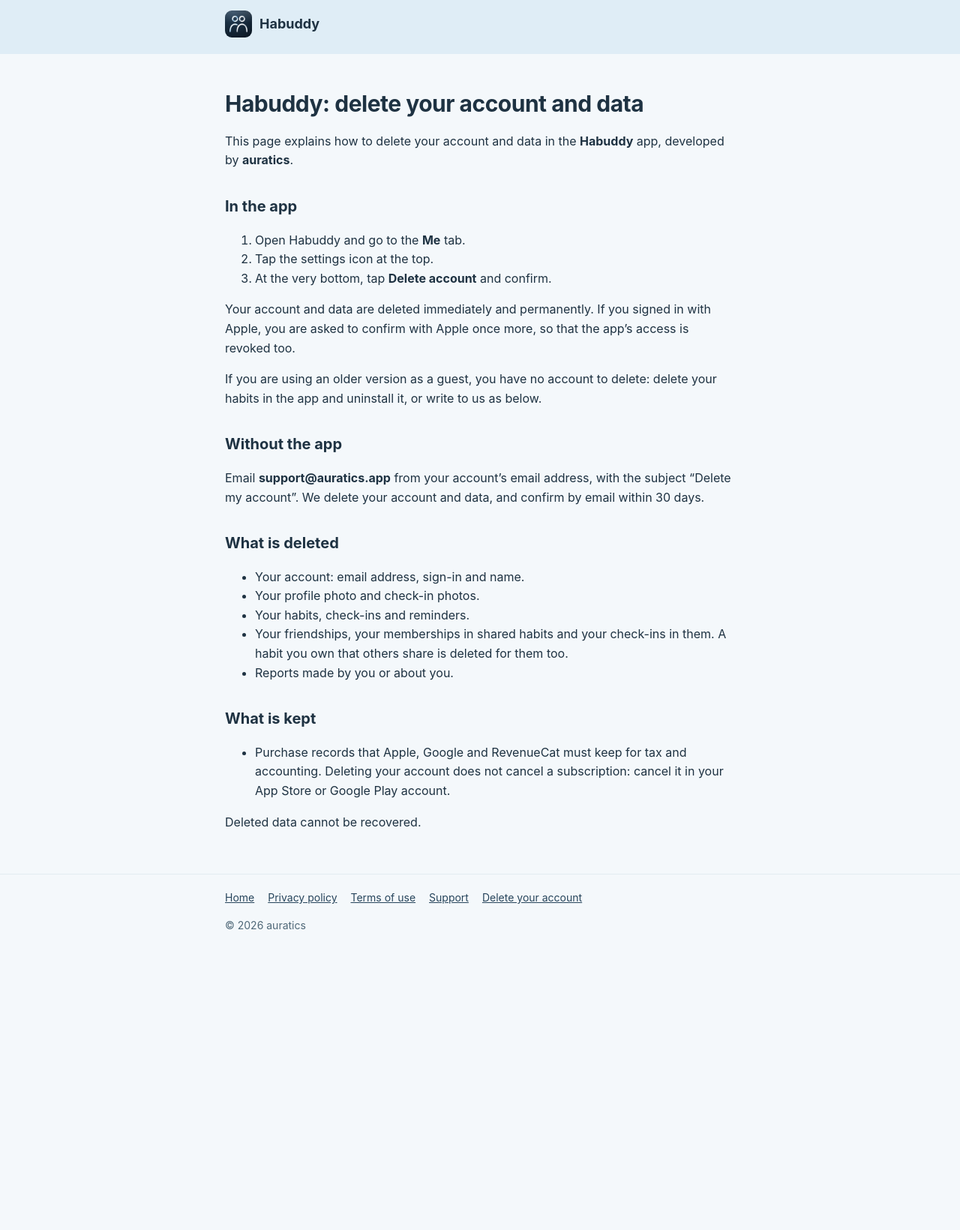
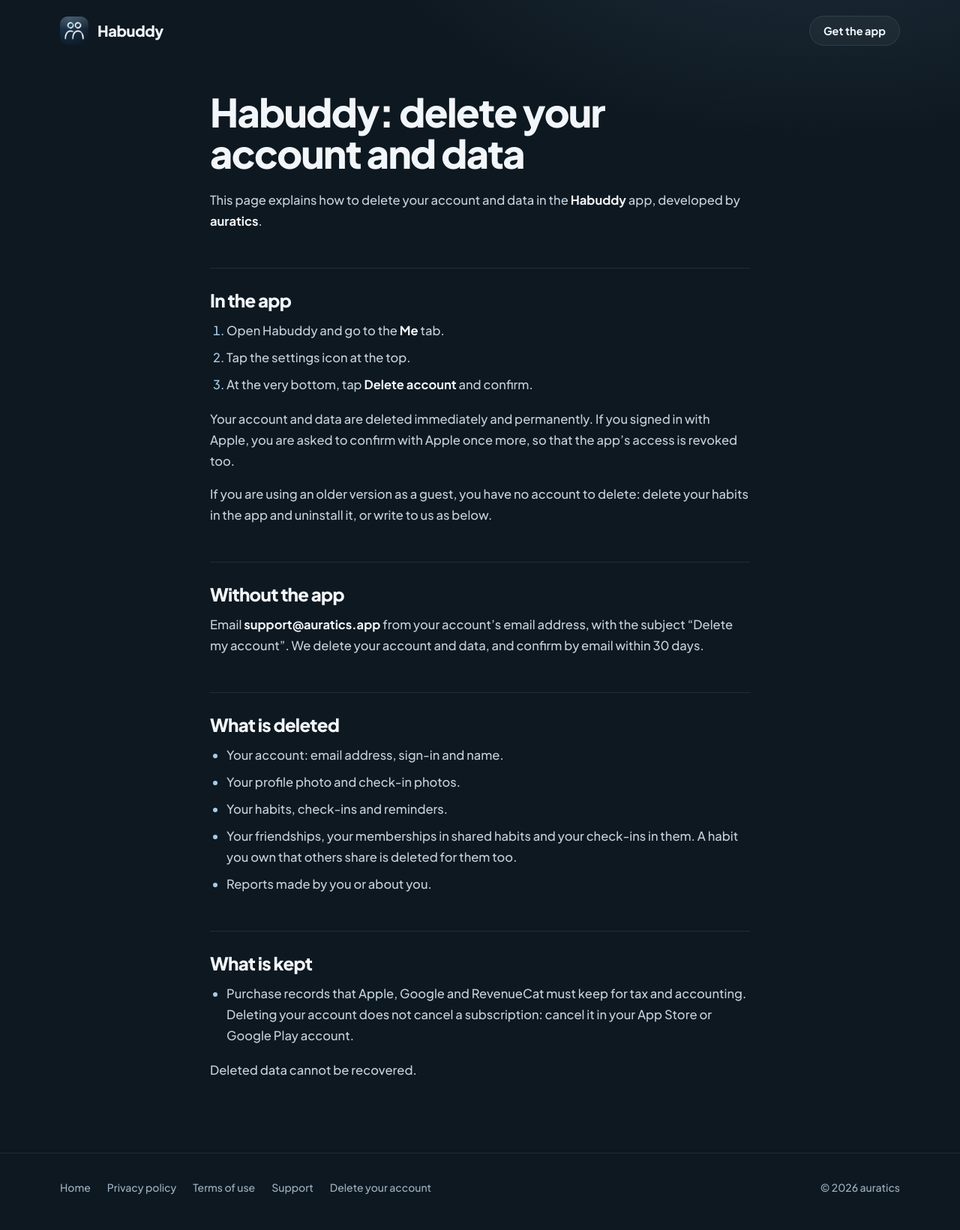
Before and after one commit to auratics/auratics, a Jekyll site: the page built from habuddy/delete-account.md, in a window 1280 px wide. Shown: the whole page at 75% size. Built offline with Jekyll 4.4.1, drawn with Linux system fonts in a browser that asks for light colours; before the commit the page ends 1291 px from its top, so only the background shows below that.

Commit message:
habuddy: text pages and invite page in the new design

```diff
--- a/_layouts/habuddy.html
+++ b/_layouts/habuddy.html
@@ -4,22 +4,26 @@
   <meta charset="utf-8">
   <meta name="viewport" content="width=device-width, initial-scale=1">
   <title>{{ page.title }} | Habuddy by auratics</title>
-  <meta name="theme-color" content="#DFEDF6">
-  <link rel="icon" href="assets/favicon.png">
-  <link rel="stylesheet" href="assets/site.css">
+  <meta name="theme-color" content="#0E1820">
+  <link rel="icon" href="assets/favicon.png?v=2">
+  <link rel="apple-touch-icon" href="assets/icon-192.png?v=2">
+  <link rel="stylesheet" href="assets/site.css?v=2">
 </head>
 <body>
   <header class="masthead">
     <div class="wrap">
       <a class="brand" href="./">
-        <img src="assets/icon-192.png" alt="">
+        <img src="assets/icon-192.png?v=2" alt="">
         <span>Habuddy</span>
       </a>
+      <nav><a href="./#get">Get the app</a></nav>
     </div>
   </header>
 
   <main class="doc">
-    {{ content }}
+    <div class="wrap">
+      {{ content }}
+    </div>
   </main>
 
   <footer>
--- a/habuddy/assets/site.css
+++ b/habuddy/assets/site.css
@@ -1,11 +1,62 @@
-body { margin: 0; background: #F4F8FB; color: #1E3242; font: 16px/1.6 -apple-system, BlinkMacSystemFont, "Segoe UI", Roboto, sans-serif; }
-.wrap, main.doc { max-width: 720px; margin: 0 auto; padding: 0 20px; box-sizing: border-box; }
-.masthead { background: #DFEDF6; padding: 14px 0; }
-.brand { display: inline-flex; align-items: center; gap: 10px; color: #1E3242; font-weight: 700; font-size: 18px; text-decoration: none; }
-.brand img { width: 36px; height: 36px; border-radius: 9px; }
-main.doc { padding-top: 28px; padding-bottom: 40px; }
-h1 { font-size: 30px; line-height: 1.2; letter-spacing: -0.5px; }
-h2 { font-size: 20px; margin-top: 32px; }
-a { color: #27455C; }
-footer { border-top: 1px solid #E3EBF1; padding: 20px 0 32px; font-size: 14px; color: #4F6878; }
-footer nav { display: flex; flex-wrap: wrap; gap: 8px 18px; margin-bottom: 8px; }
+/* Habuddy's text pages (privacy, terms, support, account deletion), in the
+   home page's navy night and type. */
+@font-face { font-family: "Jakarta"; src: url(home/fonts/PlusJakartaSans_500Medium.ttf) format("truetype"); font-weight: 500; font-display: swap; }
+@font-face { font-family: "Jakarta"; src: url(home/fonts/PlusJakartaSans_700Bold.ttf) format("truetype"); font-weight: 700; font-display: swap; }
+@font-face { font-family: "Jakarta"; src: url(home/fonts/PlusJakartaSans_800ExtraBold.ttf) format("truetype"); font-weight: 800; font-display: swap; }
+
+:root {
+  --night: #0E1820;
+  --deep: #122333;
+  --card: #1A2B3B;
+  --line: rgba(255, 255, 255, 0.09);
+  --ink: #F2F6FA;
+  --body: #C3D1DC;
+  --muted: #9DB0C1;
+  --sky: #A8CCE6;
+  --font: "Jakarta", ui-sans-serif, system-ui, -apple-system, "Segoe UI", sans-serif;
+  color-scheme: dark;
+}
+
+* { box-sizing: border-box; }
+body {
+  margin: 0;
+  color: var(--body);
+  font: 500 16.5px/1.7 var(--font);
+  -webkit-font-smoothing: antialiased;
+  background:
+    radial-gradient(900px 500px at 85% -10%, rgba(120, 170, 210, 0.16), transparent 70%),
+    var(--night);
+}
+.wrap { max-width: 760px; margin: 0 auto; padding-left: max(20px, env(safe-area-inset-left)); padding-right: max(20px, env(safe-area-inset-right)); }
+
+.masthead { padding: 22px 0; }
+.masthead .wrap { display: flex; align-items: center; justify-content: space-between; max-width: 1160px; }
+.brand { display: flex; align-items: center; gap: 12px; color: var(--ink); text-decoration: none; font-weight: 800; font-size: 20px; letter-spacing: -0.02em; }
+.brand img { width: 38px; height: 38px; border-radius: 10px; }
+.masthead nav a { color: var(--ink); text-decoration: none; font-weight: 700; font-size: 14.5px; padding: 10px 18px; border-radius: 999px; border: 1px solid var(--line); background: rgba(255, 255, 255, 0.04); }
+.masthead nav a:hover { border-color: var(--sky); }
+
+main.doc { padding: 40px 0 80px; }
+h1, h2, h3 { color: var(--ink); font-weight: 800; letter-spacing: -0.03em; text-wrap: balance; }
+h1 { font-size: clamp(36px, 6vw, 52px); line-height: 1.05; margin: 0 0 22px; }
+h2 { font-size: 24px; line-height: 1.2; margin: 48px 0 12px; padding-top: 28px; border-top: 1px solid var(--line); }
+h3 { font-size: 18px; margin: 28px 0 8px; }
+p { margin: 0 0 16px; }
+strong { color: var(--ink); font-weight: 700; }
+a { color: var(--sky); text-underline-offset: 3px; }
+a:hover { color: var(--ink); }
+ul, ol { padding-left: 22px; margin: 0 0 18px; }
+li { margin-bottom: 8px; }
+li::marker { color: var(--sky); }
+code { font-family: ui-monospace, Menlo, monospace; font-size: 0.9em; background: var(--card); padding: 2px 6px; border-radius: 6px; color: var(--ink); }
+hr { border: 0; border-top: 1px solid var(--line); margin: 32px 0; }
+table { width: 100%; border-collapse: collapse; margin: 0 0 20px; font-size: 15px; }
+th, td { text-align: left; padding: 10px 12px; border-bottom: 1px solid var(--line); vertical-align: top; }
+th { color: var(--ink); }
+
+footer { border-top: 1px solid var(--line); padding: 34px 0 44px; color: var(--muted); font-size: 14px; }
+footer .wrap { display: flex; flex-wrap: wrap; justify-content: space-between; gap: 14px; max-width: 1160px; }
+footer nav { display: flex; flex-wrap: wrap; gap: 8px 22px; }
+footer a { color: var(--muted); text-decoration: none; }
+footer a:hover { color: var(--ink); }
+footer p { margin: 0; }
```
Also changed, not shown: habuddy/index.html (+4 -4 lines), habuddy/invite/index.html (+24 -11 lines).
